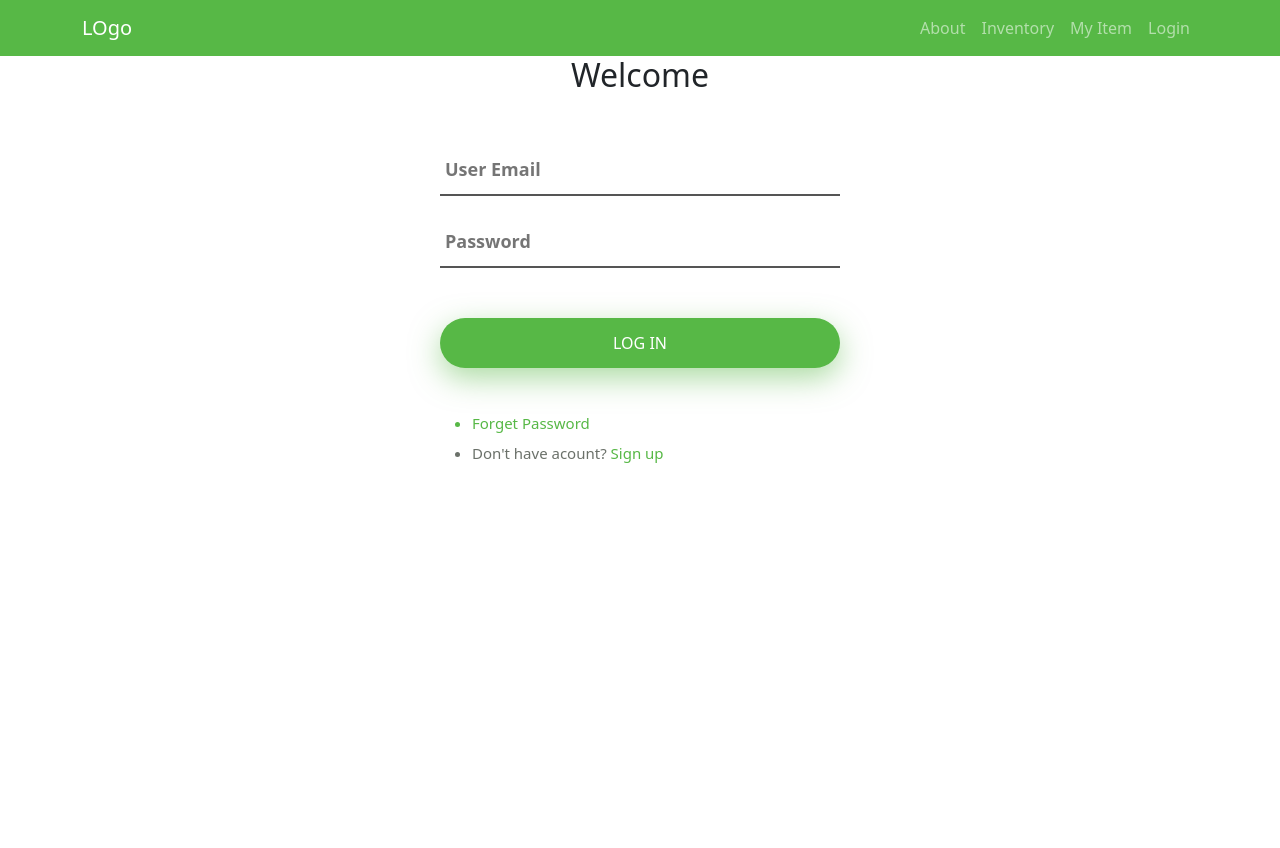
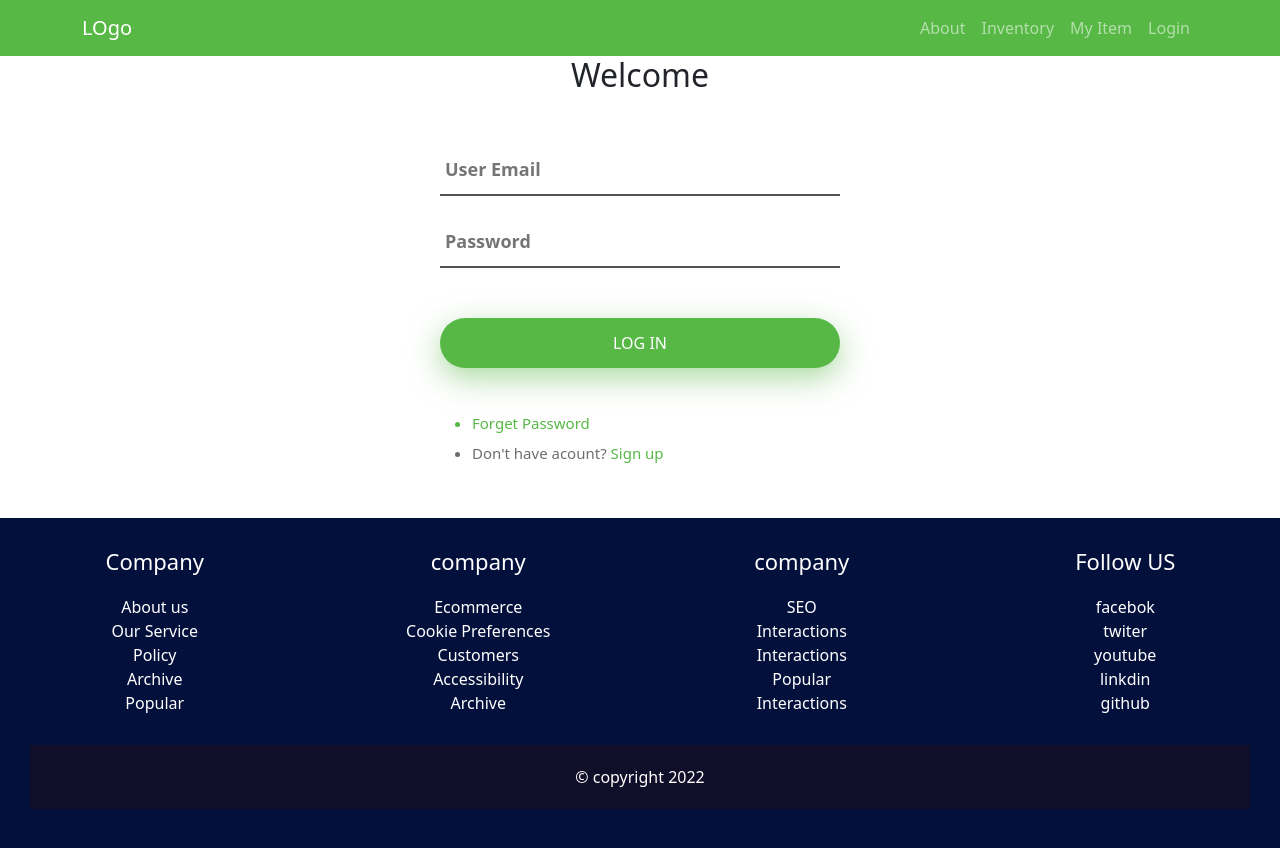
Before and after one commit to Asaduzzaman14/tools-menufacture-house-front-end, a React (Create React App) app: page /login in a window 1280 px wide. Shown: the top 848 px of the page. Before the commit the page ends 800 px from the top, so only its background shows below. Built offline with nearby package versions, Linux system fonts and the light colour scheme; no server answers.

Commit message:
complete footer

```diff
--- a/src/App.js
+++ b/src/App.js
@@ -1,4 +1,3 @@
-import logo from './logo.svg';
 import './App.css';
 import Header from './Component/Pages/Header/Header';
 import { Route, Routes } from 'react-router-dom';
@@ -7,6 +6,9 @@ import Login from './Component/SignInSignOut/Login/Login';
 import Register from './Component/SignInSignOut/Register/Register';
 import MyItem from './Component/Pages/MyItem/MyItem';
 import Home from './Component/Pages/Home/Home';
+import PrivateRoute from './Component/SignInSignOut/PrivateRoute/PrivateRoute';
+import Inventory from './Component/Pages/Inventory/Inventory';
+import Footer from './Component/Pages/Footer/Footer';
 
 
 function App() {
@@ -17,10 +19,17 @@ function App() {
       <Header></Header>
       <Routes>
         <Route path='/' element={<Home></Home>}></Route>
-        <Route path='/myitem' element={<MyItem></MyItem>}></Route>
+
+
+        <Route path='/myitem' element={<PrivateRoute>
+          <MyItem></MyItem>
+        </PrivateRoute>}></Route>
+
+        <Route path='/myitem' element={<Inventory></Inventory>}></Route>
         <Route path='/register' element={<Register></Register>}></Route>
         <Route path='/login' element={<Login></Login>}></Route>
       </Routes>
+      <Footer></Footer>
 
     </div>
   );
--- a/src/Component/Pages/Footer/Footer.css
+++ b/src/Component/Pages/Footer/Footer.css
@@ -0,0 +1,37 @@
+* {
+    margin: 0;
+    padding: 0;
+}
+
+.footer-container {
+    background-color: rgb(4, 16, 60);
+    max-width: 100%;
+    margin: auto;
+    color: #fff;
+    padding: 30px;
+    margin-top: 50px;
+}
+
+.row {
+    display: grid;
+    grid-template-columns: repeat(auto-fit, minmax(200px, 1fr));
+    gap: 50px
+}
+
+.footer-heading {
+    font-size: 22px;
+    margin-bottom: 20px;
+}
+
+.footer-container li,
+a {
+    list-style: none;
+    text-decoration: none;
+    color: #fff;
+}
+
+.copyright-text {
+    margin-top: 30px;
+    background-color: rgb(16, 14, 40);
+    padding: 20px;
+}
--- a/src/Component/Pages/Footer/Footer.js
+++ b/src/Component/Pages/Footer/Footer.js
@@ -1,9 +1,48 @@
 import React from 'react';
+import './Footer.css'
 
 const Footer = () => {
     return (
         <div>
-            <h2>All right rezerved this authorizet</h2>
+
+
+            <div className="footer-container">
+                <div className="row">
+                    <div className="footer-col">
+                        <h4 className="footer-heading">Company</h4>
+                        <li><a href="">About us</a></li>
+                        <li><a href="">Our Service</a></li>
+                        <li><a href="">Policy</a></li>
+                        <li><a href="">Archive</a></li>
+                        <li><a href="">Popular</a></li>
+                    </div>
+                    <div className="footer-col">
+                        <h4 className="footer-heading">company</h4>
+                        <li><a href="">Ecommerce</a></li>
+                        <li><a href="">Cookie Preferences</a></li>
+                        <li><a href="">Customers</a></li>
+                        <li><a href="">Accessibility</a></li>
+                        <li><a href="">Archive</a></li>
+                    </div>
+                    <div className="footer-col">
+                        <h4 className="footer-heading">company</h4>
+                        <li><a href="">SEO</a></li>
+                        <li><a href="">Interactions</a></li>
+                        <li><a href="">Interactions</a></li>
+                        <li><a href="">Popular</a></li>
+                        <li><a href="">Interactions</a></li>
+                    </div>
+                    <div className="footer-col">
+                        <h4 className="footer-heading">Follow US</h4>
+                        <li><a href="">facebok</a></li>
+                        <li><a href="">twiter</a></li>
+                        <li><a href="">youtube</a></li>
+                        <li><a href="">linkdin</a></li>
+                        <li><a href="">github</a></li>
+                    </div>
+                </div>
+                <p className='copyright-text'>&copy; copyright 2022 </p>
+            </div>
         </div>
     );
 };
--- /dev/null
+++ b/src/Component/Pages/Loading/Loading.js
@@ -0,0 +1,12 @@
+import React from 'react';
+import { Spinner } from 'react-bootstrap';
+
+const Loading = () => {
+    return (
+        <div style={{ height: '400px' }} className='w-100 d-flex justify-content-center align-items-center '>
+            <Spinner animation='border' variant='primary' ></Spinner>
+        </div>
+    );
+};
+
+export default Loading;
--- a/src/Component/SignInSignOut/Login/Login.js
+++ b/src/Component/SignInSignOut/Login/Login.js
@@ -1,14 +1,16 @@
 import React from 'react';
-import { useCreateUserWithEmailAndPassword } from 'react-firebase-hooks/auth';
-import { useNavigate } from 'react-router-dom';
+import { useCreateUserWithEmailAndPassword, useSignInWithEmailAndPassword } from 'react-firebase-hooks/auth';
+import { useLocation, useNavigate } from 'react-router-dom';
 import auth from '../../../firebase.init';
 import './Login.css'
 
 const Login = () => {
 
     const navigate = useNavigate()
-    const [createUserWithEmailAndPassword, loading, error,] = useCreateUserWithEmailAndPassword(auth);
+    const location = useLocation()
+    const from = location.state?.from.pathname || '/'
 
+    const [signInWithEmailAndPassword, user, loading, error,] = useSignInWithEmailAndPassword(auth);
     let hookErrors;
     if (error) {
 
@@ -17,11 +19,16 @@ const Login = () => {
         </div>
     }
 
+    if (user) {
+        navigate(from, { replace: true })
+    }
+
+
     const handelLoginForm = (event) => {
         event.preventDefault()
         const email = event.target.email.value
         const password = event.target.password.value
-        createUserWithEmailAndPassword(email, password)
+        signInWithEmailAndPassword(email, password)
     }
 
 
--- a/src/Component/SignInSignOut/PrivateRoute/PrivateRoute.js
+++ b/src/Component/SignInSignOut/PrivateRoute/PrivateRoute.js
@@ -10,7 +10,7 @@ const PrivateRoute = ({ children }) => {
     const location = useLocation()
 
     if (loading) {
-        // return <Loading></Loading>
+        <Loading></Loading>
     }
 
     if (!user) {
--- a/src/Component/SignInSignOut/Register/Register.js
+++ b/src/Component/SignInSignOut/Register/Register.js
@@ -7,8 +7,8 @@ const Register = () => {
     const navigate = useNavigate()
 
     const [agree, setAgree] = useState(false)
-    const [createUserWithEmailAndPassword, user, loading, error,] = useCreateUserWithEmailAndPassword(auth, { sendEmailVerification: true }); const [updateProfile] = useUpdateProfile(auth);
-
+    const [createUserWithEmailAndPassword, user, loading, error,] = useCreateUserWithEmailAndPassword(auth, { sendEmailVerification: true });
+    const [updateProfile] = useUpdateProfile(auth);
 
     const navigate2 = () => {
         navigate('/login')
```
